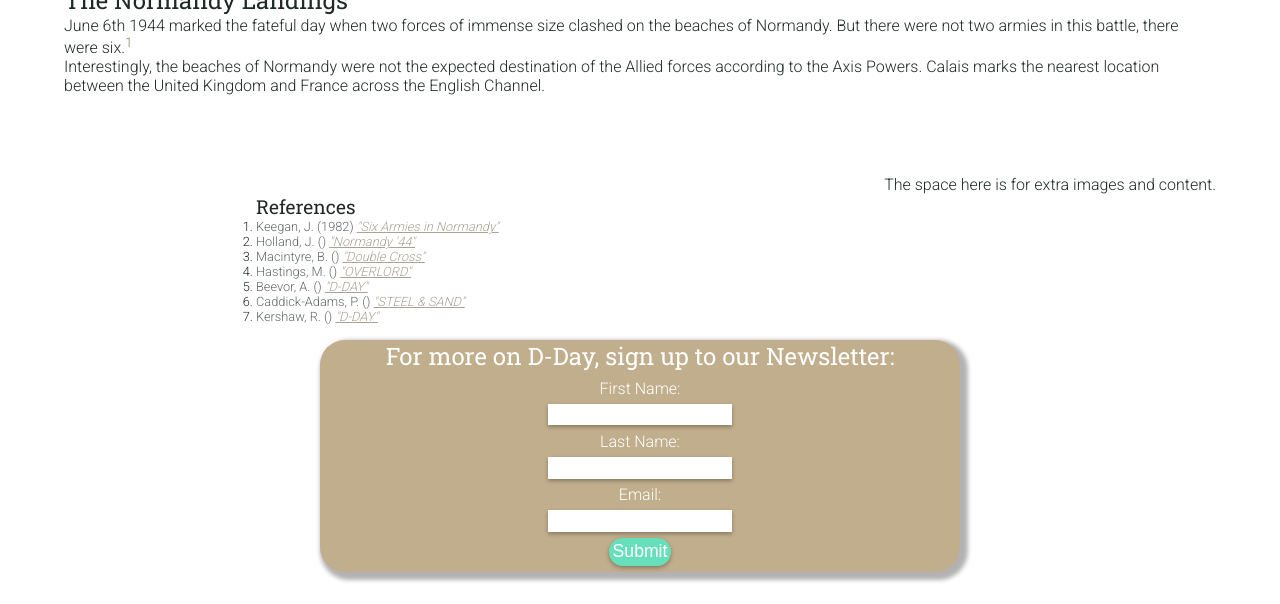
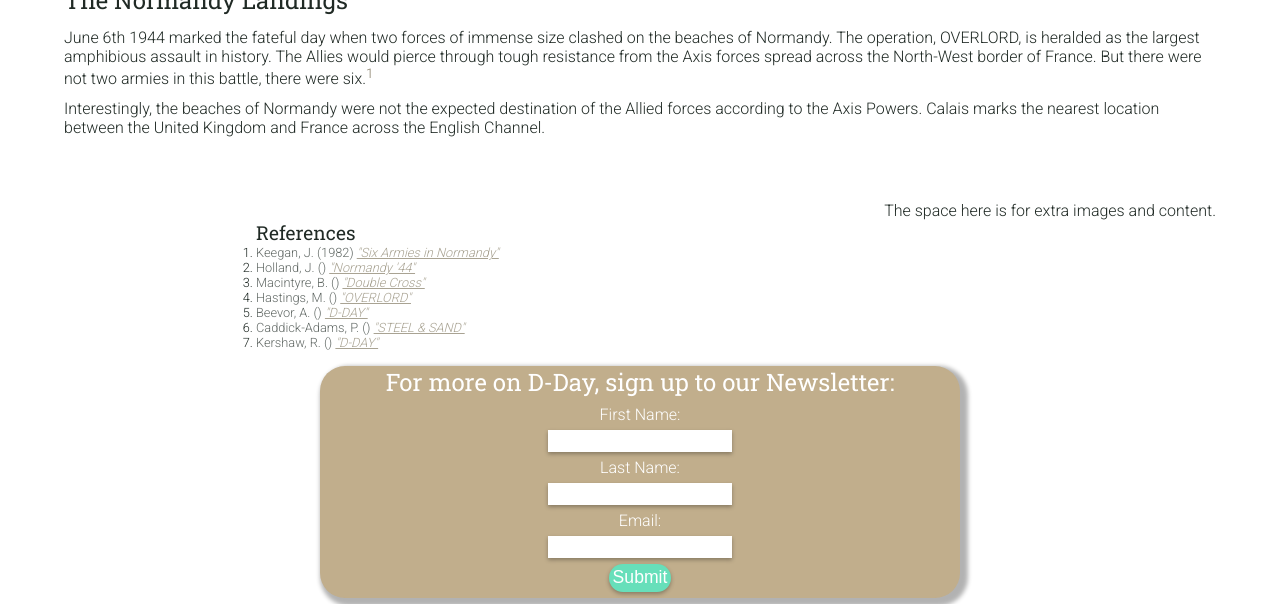
Before and after one commit to jlawson-design/d-day-website, a plain HTML site: page index.html in a window 1280 px wide. Shown: the part 539-1143 px from the top of the page. Drawn offline with Linux system fonts and the light colour scheme.

```diff
--- a/assets/css/style.css
+++ b/assets/css/style.css
@@ -95,13 +95,19 @@ a {
 }
 
 article {
-    padding-left: 5%;
-    padding-right: 5%;
-    padding-bottom: 10vh;
+    margin-left: 5%;
+    margin-right: 5%;
+    padding-bottom: 5%;
 }
 
 article sup{
     color: #857D66
+}
+
+article p {
+    margin-top: 1%;
+
+
 }
 
 aside{
@@ -182,11 +188,14 @@ footer ul{
 
 footer ul li{
     padding: 30%;
-    position: relative;
-
 }
 
-footer ul li:hover{
+#click-icon{
+    position: relative;
+    transition: top ease 1s;
+}
+
+#click-icon:hover{
     top: -5px;
 }
 
@@ -213,5 +222,4 @@ footer ul li:hover{
 
 @media (max-width: 390x) {
 
-
 }
--- a/index.html
+++ b/index.html
@@ -55,7 +55,12 @@
             </h2>
             <p>
                 June 6th 1944 marked the fateful day when two forces of immense size clashed on the beaches of Normandy.
+                The operation, OVERLORD, is heralded as the largest amphibious assault in history.
+                The Allies would pierce through tough resistance from the Axis forces spread across the North-West border of France.
                 But there were not two armies in this battle, there were six.<sup>1</sup>
+            </p>
+            <p>
+
             </p>
             <p>
                 Interestingly, the beaches of Normandy were not the expected destination of the Allied forces according to the Axis Powers.
```
Also changed, not shown: 1 other file.
